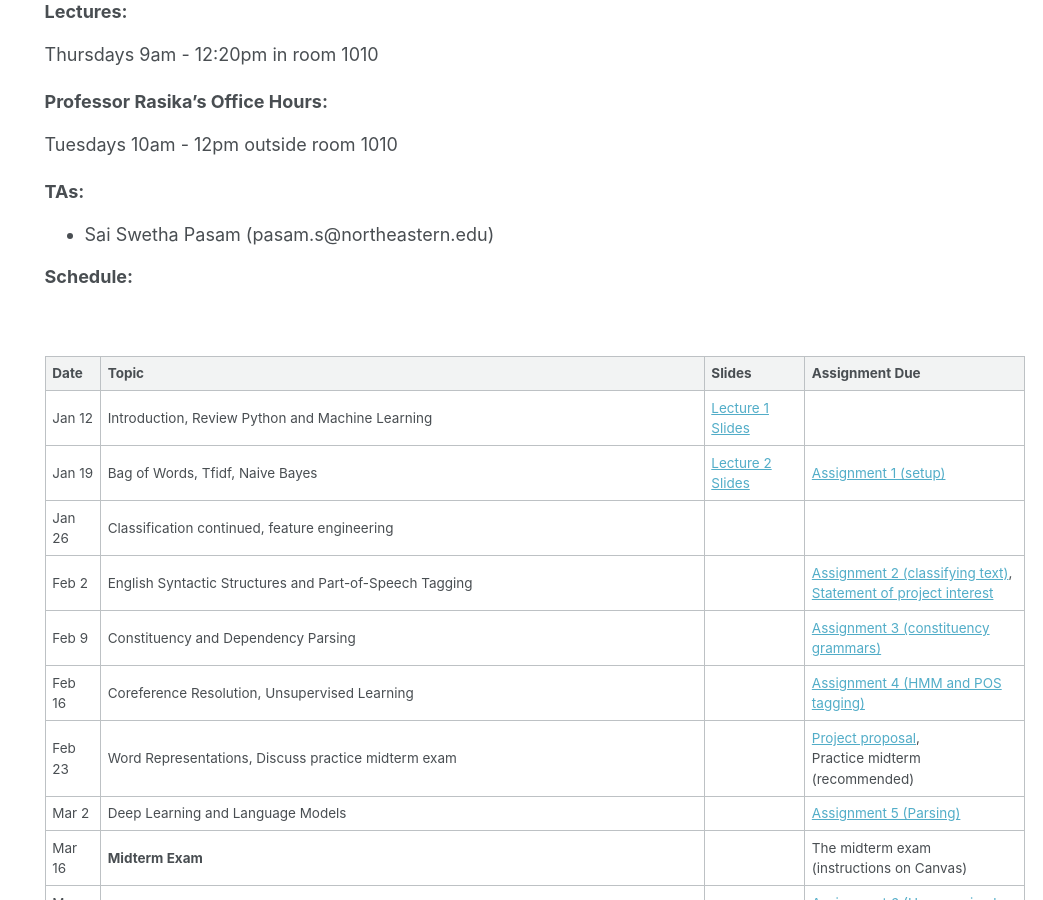
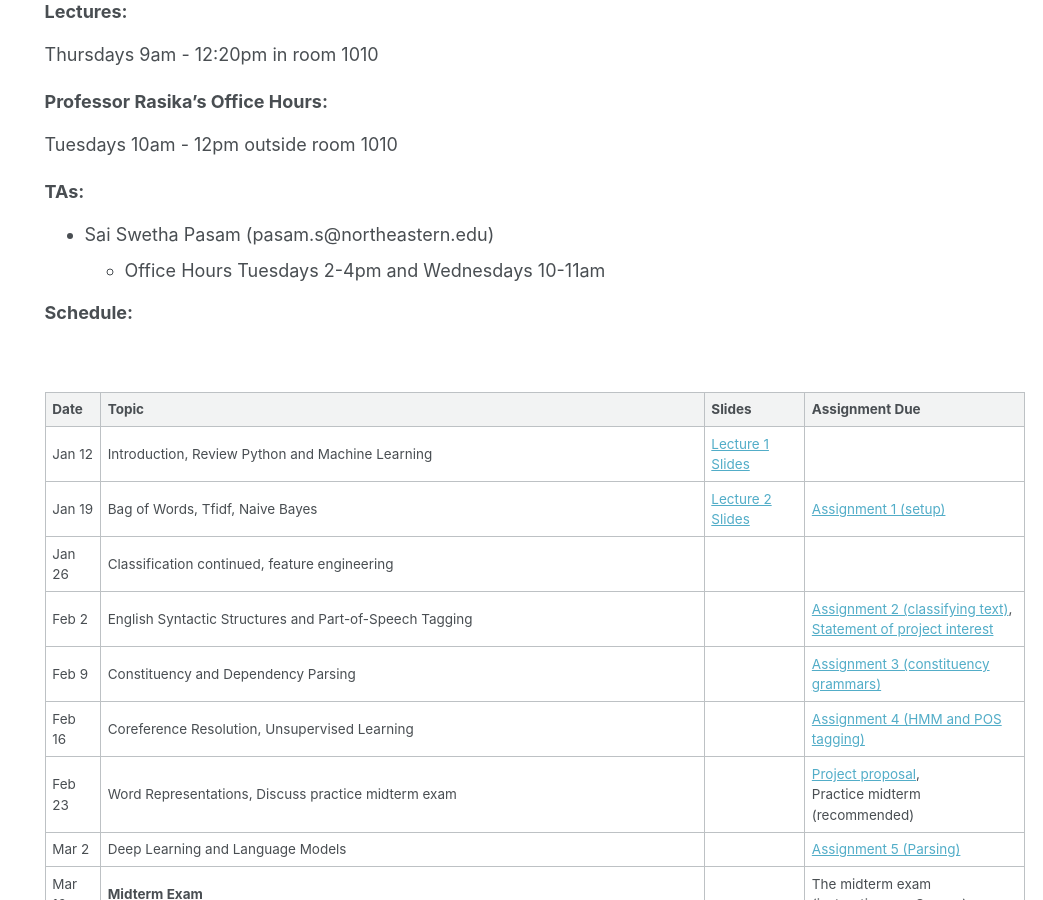
Before and after one commit to rasikabh/rasikabh.github.io, a Jekyll site: the page built from _pages/nlp2023.md, in a window 1280 px wide and 900 px high, scrolled down 339 px. Shown: the whole window, without its empty margins (237-1280 px from the left). Built offline with Jekyll 4.4.1, drawn with Linux system fonts in a browser that asks for light colours.

Commit message:
Update nlp2023.md

```diff
--- a/_pages/nlp2023.md
+++ b/_pages/nlp2023.md
@@ -31,6 +31,7 @@ Tuesdays 10am - 12pm outside room 1010
 
 ### TAs:
 - Sai Swetha Pasam (pasam.s@northeastern.edu)
+   - Office Hours Tuesdays 2-4pm and Wednesdays 10-11am
 
 ### Schedule:
 
```
